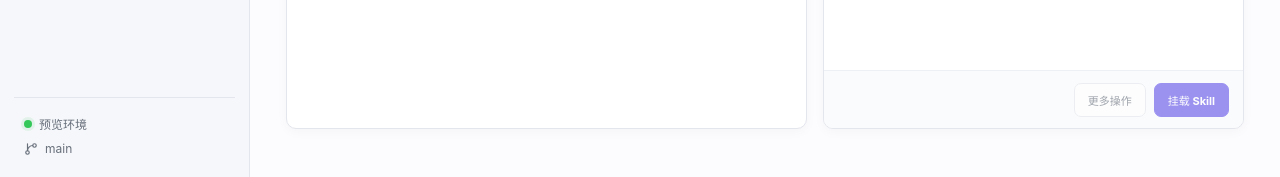
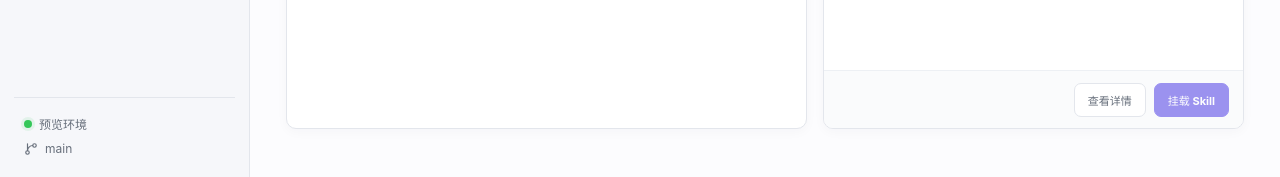
Before and after one commit to fightingPig/my-agent-assets, a React (Vite) app in the folder apps/desktop/: page / in a window 1280 px wide. Both pictures are taken after a click on the button "Skills". Shown: the part 623-800 px from the top of the page. Built offline with nearby package versions, Linux system fonts and the light colour scheme.

Commit message:
feat(desktop): link list inspectors to detail pages

```diff
--- a/apps/desktop/src/App.tsx
+++ b/apps/desktop/src/App.tsx
@@ -34,7 +34,7 @@ function App() {
   return (
     <AppFrame platform={platform} activePage={activePage} onPageChange={setActivePage}>
       <PageHeader page={currentPage} shortcuts={shortcuts} />
-      <CurrentPage activePage={activePage} appInfo={appInfo} />
+      <CurrentPage activePage={activePage} appInfo={appInfo} onPageChange={setActivePage} />
     </AppFrame>
   );
 }
--- a/apps/desktop/src/app/CurrentPage.tsx
+++ b/apps/desktop/src/app/CurrentPage.tsx
@@ -17,20 +17,21 @@ import { SyncPage } from "../pages/SyncPage";
 type CurrentPageProps = {
   activePage: PageId;
   appInfo: AppInfo;
+  onPageChange?: (page: PageId) => void;
 };
 
 function assertNever(value: never): never {
   throw new Error(`Unhandled page: ${String(value)}`);
 }
 
-export function CurrentPage({ activePage, appInfo }: CurrentPageProps) {
+export function CurrentPage({ activePage, appInfo, onPageChange }: CurrentPageProps) {
   switch (activePage) {
     case "dashboard": return <DashboardPage appInfo={appInfo} />;
-    case "skills": return <SkillsListPage />;
-    case "commands": return <CommandsListPage />;
-    case "mcp": return <McpServersListPage />;
+    case "skills": return <SkillsListPage onPageChange={onPageChange} />;
+    case "commands": return <CommandsListPage onPageChange={onPageChange} />;
+    case "mcp": return <McpServersListPage onPageChange={onPageChange} />;
     case "asset-detail": return <AssetDetailPage />;
-    case "projects": return <ProjectsListPage />;
+    case "projects": return <ProjectsListPage onPageChange={onPageChange} />;
     case "project-detail": return <ProjectDetailPage />;
     case "scan": return <ScanImportPage />;
     case "mounts": return <MountManagerPage />;
--- a/apps/desktop/src/components/assets/AssetCenterLayout.tsx
+++ b/apps/desktop/src/components/assets/AssetCenterLayout.tsx
@@ -27,6 +27,7 @@ type AssetCenterLayoutProps<T extends AssetCenterItem> = {
   searchPlaceholder: string;
   actionLabel: string;
   stateLabel?: string;
+  onOpenDetail?: (item: T) => void;
   renderInspector: (item: T) => ReactNode;
 };
 
@@ -58,6 +59,7 @@ export function AssetCenterLayout<T extends AssetCenterItem>({
   searchPlaceholder,
   actionLabel,
   stateLabel,
+  onOpenDetail,
   renderInspector,
 }: AssetCenterLayoutProps<T>) {
   const [query, setQuery] = useState("");
@@ -171,7 +173,9 @@ export function AssetCenterLayout<T extends AssetCenterItem>({
               {renderInspector(selectedItem)}
             </div>
             <div className="asset-inspector-actions">
-              <StaticActionButton className="asset-secondary-action">更多操作</StaticActionButton>
+              {onOpenDetail
+                ? <button className="asset-secondary-action" data-no-drag="true" onClick={() => onOpenDetail(selectedItem)} style={NO_DRAG_REGION_STYLE} type="button">查看详情</button>
+                : <StaticActionButton className="asset-secondary-action">更多操作</StaticActionButton>}
               <StaticActionButton className="asset-business-action">{actionLabel}</StaticActionButton>
             </div>
           </>
--- a/apps/desktop/src/pages/CommandsListPage.tsx
+++ b/apps/desktop/src/pages/CommandsListPage.tsx
@@ -2,6 +2,7 @@ import { TerminalSquare } from "lucide-react";
 import { useEffect, useState } from "react";
 import { listAssets } from "../app/data-api";
 import type { AssetSummary } from "../app/contracts";
+import type { PageId } from "../app/pages";
 import {
   AssetCenterLayout,
   InspectorCode,
@@ -86,7 +87,11 @@ const staticCommands: readonly CommandItem[] = [
   },
 ];
 
-export function CommandsListPage() {
+type AssetListPageProps = {
+  onPageChange?: (page: PageId) => void;
+};
+
+export function CommandsListPage({ onPageChange }: AssetListPageProps = {}) {
   const [items, setItems] = useState<readonly CommandItem[]>(staticCommands);
   const [stateLabel, setStateLabel] = useState("读取中");
 
@@ -121,6 +126,7 @@ export function CommandsListPage() {
       items={items}
       searchPlaceholder="搜索 Command 名称、用途或路径"
       stateLabel={stateLabel}
+      onOpenDetail={onPageChange ? () => onPageChange("asset-detail") : undefined}
       renderInspector={(command) => (
         <>
           <InspectorSection title="用途标签"><InspectorTags tags={command.tags} /></InspectorSection>
--- a/apps/desktop/src/pages/McpServersListPage.tsx
+++ b/apps/desktop/src/pages/McpServersListPage.tsx
@@ -2,6 +2,7 @@ import { Blocks } from "lucide-react";
 import { useEffect, useState } from "react";
 import { listAssets } from "../app/data-api";
 import type { AssetSummary } from "../app/contracts";
+import type { PageId } from "../app/pages";
 import {
   AssetCenterLayout,
   InspectorCode,
@@ -97,7 +98,11 @@ const staticServers: readonly McpItem[] = [
   },
 ];
 
-export function McpServersListPage() {
+type AssetListPageProps = {
+  onPageChange?: (page: PageId) => void;
+};
+
+export function McpServersListPage({ onPageChange }: AssetListPageProps = {}) {
   const [items, setItems] = useState<readonly McpItem[]>(staticServers);
   const [stateLabel, setStateLabel] = useState("读取中");
 
@@ -132,6 +137,7 @@ export function McpServersListPage() {
       items={items}
       searchPlaceholder="搜索 MCP 名称、能力或配置路径"
       stateLabel={stateLabel}
+      onOpenDetail={onPageChange ? () => onPageChange("asset-detail") : undefined}
       renderInspector={(server) => (
         <>
           <InspectorFields fields={[
--- a/apps/desktop/src/pages/ProjectsListPage.tsx
+++ b/apps/desktop/src/pages/ProjectsListPage.tsx
@@ -2,6 +2,7 @@ import { FolderKanban, Search, SlidersHorizontal } from "lucide-react";
 import { useEffect, useMemo, useState } from "react";
 import { listProjects } from "../app/data-api";
 import type { ProjectSummary } from "../app/contracts";
+import type { PageId } from "../app/pages";
 import { InspectorFields, InspectorSection, InspectorTags } from "../components/assets/AssetCenterLayout";
 import { StaticActionButton } from "../components/ui/StaticActionButton";
 import { NO_DRAG_REGION_STYLE } from "../lib/platform";
@@ -9,7 +10,11 @@ import { staticProjects, type StaticProject } from "./project-data";
 
 const projectTone = { "正常": "success", "有变更": "warning", "待同步": "neutral" } as const;
 
-export function ProjectsListPage() {
+type ProjectsListPageProps = {
+  onPageChange?: (page: PageId) => void;
+};
+
+export function ProjectsListPage({ onPageChange }: ProjectsListPageProps = {}) {
   const [query, setQuery] = useState("");
   const [status, setStatus] = useState("all");
   const [projects, setProjects] = useState<readonly StaticProject[]>(staticProjects);
@@ -81,7 +86,7 @@ export function ProjectsListPage() {
             <InspectorFields fields={[{ label: "项目路径", value: selected.path }, { label: "最近更新", value: selected.updated }]} />
             <InspectorSection title="当前挂载"><InspectorTags tags={selected.mounts} /></InspectorSection>
           </div>
-          <div className="asset-inspector-actions"><StaticActionButton className="asset-secondary-action">扫描项目</StaticActionButton><StaticActionButton className="asset-business-action">管理挂载</StaticActionButton></div>
+          <div className="asset-inspector-actions">{onPageChange ? <button className="asset-secondary-action" data-no-drag="true" onClick={() => onPageChange("project-detail")} style={NO_DRAG_REGION_STYLE} type="button">查看详情</button> : <StaticActionButton className="asset-secondary-action">扫描项目</StaticActionButton>}<StaticActionButton className="asset-business-action">管理挂载</StaticActionButton></div>
         </> : <div className="asset-inspector-empty"><strong>暂无可检查项目</strong><span>调整筛选后选择一个项目。</span></div>}
       </aside>
     </div>
--- a/apps/desktop/src/pages/SkillsListPage.tsx
+++ b/apps/desktop/src/pages/SkillsListPage.tsx
@@ -2,6 +2,7 @@ import { BookOpen } from "lucide-react";
 import { useEffect, useState } from "react";
 import { listAssets } from "../app/data-api";
 import type { AssetSummary } from "../app/contracts";
+import type { PageId } from "../app/pages";
 import {
   AssetCenterLayout,
   InspectorCode,
@@ -79,7 +80,11 @@ const staticSkills: readonly SkillItem[] = [
   },
 ];
 
-export function SkillsListPage() {
+type AssetListPageProps = {
+  onPageChange?: (page: PageId) => void;
+};
+
+export function SkillsListPage({ onPageChange }: AssetListPageProps = {}) {
   const [items, setItems] = useState<readonly SkillItem[]>(staticSkills);
   const [stateLabel, setStateLabel] = useState("读取中");
 
@@ -114,6 +119,7 @@ export function SkillsListPage() {
       items={items}
       searchPlaceholder="搜索 Skill 名称、路径或作用域"
       stateLabel={stateLabel}
+      onOpenDetail={onPageChange ? () => onPageChange("asset-detail") : undefined}
       renderInspector={(skill) => (
         <InspectorCode label="SKILL.md 预览">{skill.preview}</InspectorCode>
       )}
```
Also changed, not shown: 2 other files (tests, documents, lock files or other folders).
